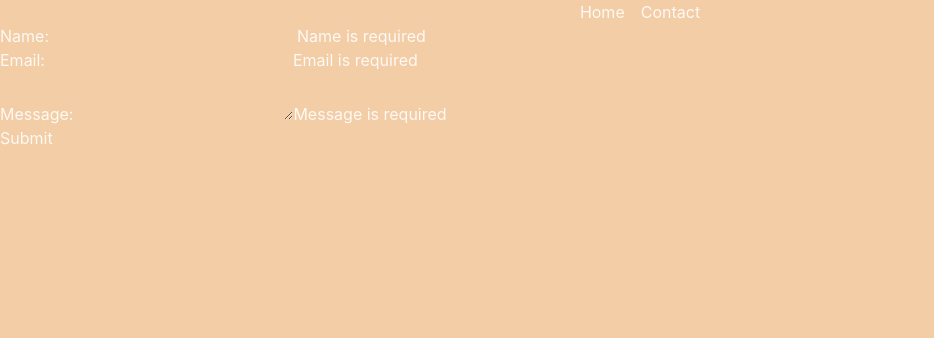
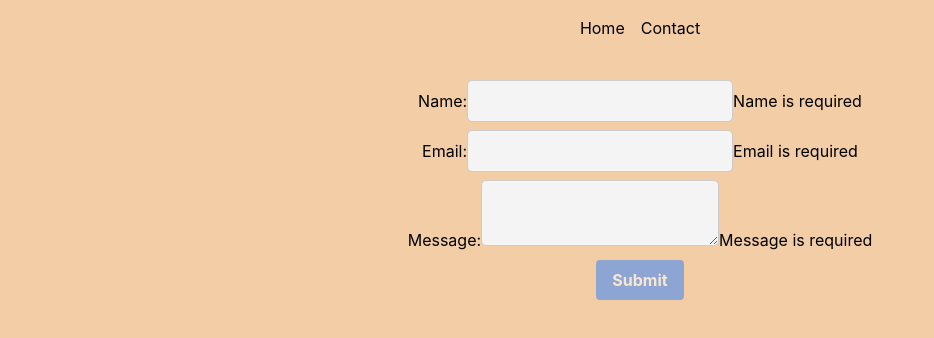
Before and after one commit to henrik392/calculator, a Vue app in the folder app/: page /contact in a window 1280 px wide. Shown: the top 338 px of the page, without its empty margins (0-934 px from the left). Built offline with nearby package versions, Linux system fonts and the light colour scheme; no server answers; a web font is replaced by a local one.

Commit message:
Finished calculator and form style

```diff
--- a/app/src/App.vue
+++ b/app/src/App.vue
@@ -1,6 +1,6 @@
 <template>
     <div id="app">
-        <nav>
+        <nav class="my-4">
             <router-link to="/">Home</router-link>
             <router-link to="/contact">Contact</router-link>
         </nav>
--- a/app/src/components/CalcButton.vue
+++ b/app/src/components/CalcButton.vue
@@ -1,6 +1,6 @@
 <template>
     <button
-        class="bg-gray-200 rounded-lg p-3 shadow-md hover:bg-gray-300 active:bg-gray-400 font-bold max-w-18 h-16 text-2xl border-3 border-gray-300"
+        class="h-16 p-3 text-2xl font-bold bg-gray-200 border-gray-300 rounded-lg shadow-md cursor-pointer hover:bg-gray-300 active:bg-gray-400 max-w-18 border-3"
         :class="specialClass"
         @click="onClick"
     >
--- a/app/src/components/Calculator.vue
+++ b/app/src/components/Calculator.vue
@@ -1,6 +1,6 @@
 <template>
     <div
-        class="w-full max-w-[400px] mx-12 bg-[#E3DFDC] rounded-2xl relative px-6 py-8 border-6 border-gray-200"
+        class="w-full max-w-[400px] mx-12 bg-[#E3DFDC] rounded-2xl relative px-6 pt-8 pb-4 border-6 border-gray-200 mb-8"
     >
         <!--     Three retro flags with colors red yellow blue     -->
         <div class="absolute top-0 left-0 flex space-x-0.5 transform ml-8">
--- a/app/src/components/ContactForm.vue
+++ b/app/src/components/ContactForm.vue
@@ -1,5 +1,9 @@
 <template>
-    <form :validation-schema="schema" @submit="onSubmit">
+    <form
+        :validation-schema="schema"
+        @submit="onSubmit"
+        class="flex flex-col items-center justify-center gap-2 mt-10"
+    >
         <div class="form-group">
             <label for="name">Name:</label>
             <input
@@ -42,6 +46,7 @@
             :disabled="!meta.valid || isSubmitting"
             type="submit"
             data-test="submit-button"
+            class="px-4 py-2 font-bold text-white bg-blue-500 rounded cursor-pointer disabled:opacity-50 disabled:cursor-not-allowed"
         >
             {{ isSubmitting ? 'Submitting...' : 'Submit' }}
         </button>
@@ -169,4 +174,11 @@ const onSubmit = handleSubmit(async (values: Submission) => {
     opacity: 0.7;
     cursor: not-allowed;
 }
+
+.form-control {
+    background-color: #f4f4f4;
+    border: 1px solid #ccc;
+    border-radius: 5px;
+    padding: 0.5rem;
+}
 </style>
--- a/app/src/components/History.vue
+++ b/app/src/components/History.vue
@@ -17,10 +17,14 @@
             <div v-else>No history available</div>
         </div>
 
-        <div class="page-controls" v-if="totalPages > 1">
+        <div
+            class="flex items-center justify-between mt-4"
+            v-if="totalPages > 1"
+        >
             <button
                 @click="$emit('update:pageNumber', pageNumber - 1)"
                 :disabled="pageNumber === 1"
+                class="flex items-center justify-center w-24 h-8 p-3 font-bold bg-gray-200 border-gray-300 rounded-lg shadow-md cursor-pointer hover:bg-gray-300 active:bg-gray-400 disabled:opacity-50 disabled:bg-gray-300 disabled:cursor-default disabled:hover:bg-gray-300"
             >
                 Previous
             </button>
@@ -28,6 +32,7 @@
             <button
                 @click="$emit('update:pageNumber', pageNumber + 1)"
                 :disabled="pageNumber >= totalPages"
+                class="flex items-center justify-center w-24 h-8 p-3 font-bold bg-gray-200 border-gray-300 rounded-lg shadow-md cursor-pointer hover:bg-gray-300 active:bg-gray-400 disabled:opacity-50 disabled:bg-gray-400 disabled:cursor-not-allowed disabled:hover:bg-gray-400"
             >
                 Next
             </button>
--- a/app/src/config/api.ts
+++ b/app/src/config/api.ts
@@ -4,7 +4,7 @@
 
 export const API_CONFIG = {
     BASE_URL: import.meta.env.VITE_API_BASE_URL || 'http://localhost:8080/api',
-    DEFAULT_PAGE_SIZE: 6,
+    DEFAULT_PAGE_SIZE: 5,
     TIMEOUT: 10000, // 10 seconds
 };
 
--- a/app/src/style.css
+++ b/app/src/style.css
@@ -14,7 +14,7 @@
     font-weight: 400;
 
     color-scheme: light dark;
-    color: rgba(255, 255, 255, 0.87);
+    color: black;
     background-color: #f2cda6;
 
     font-synthesis: none;
```
